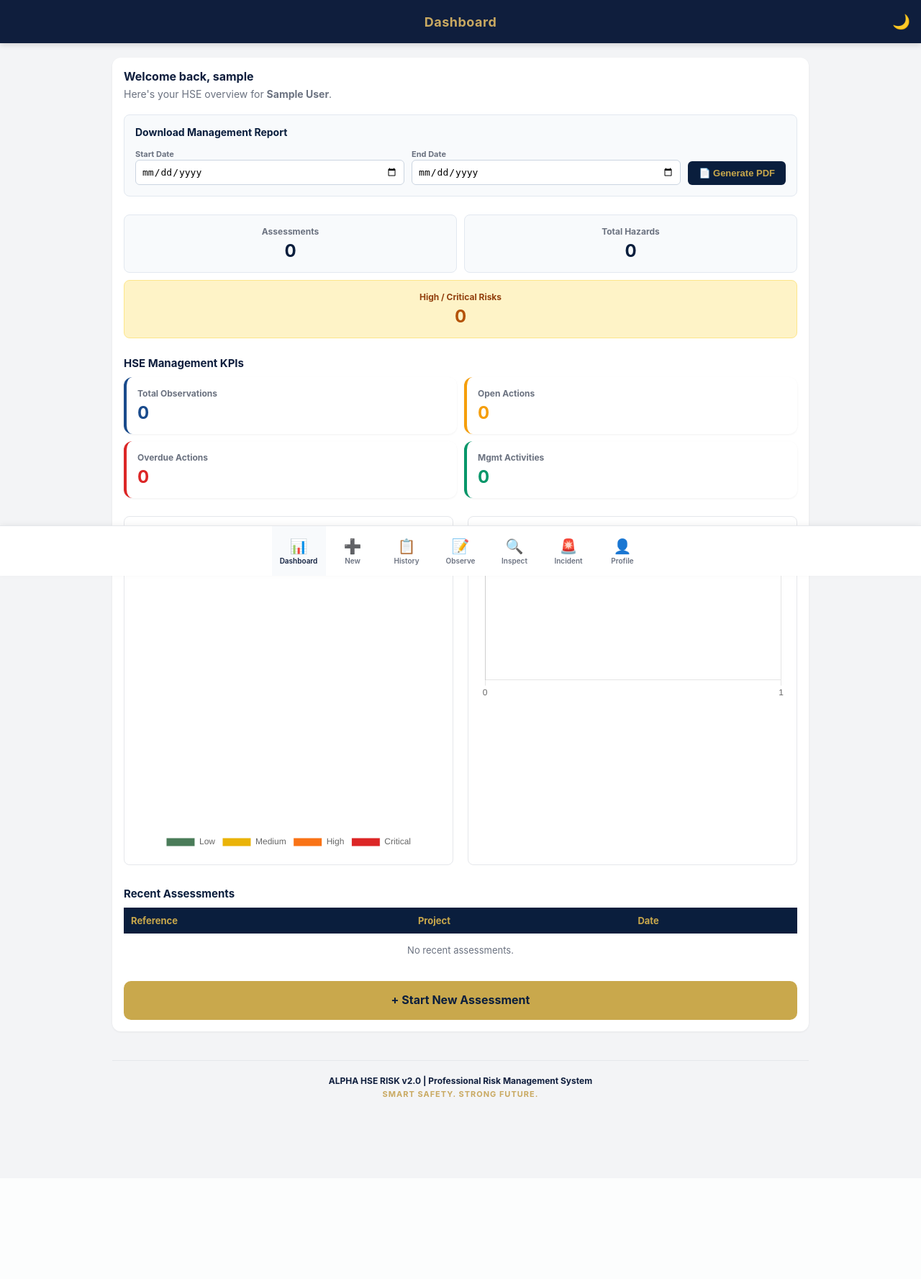
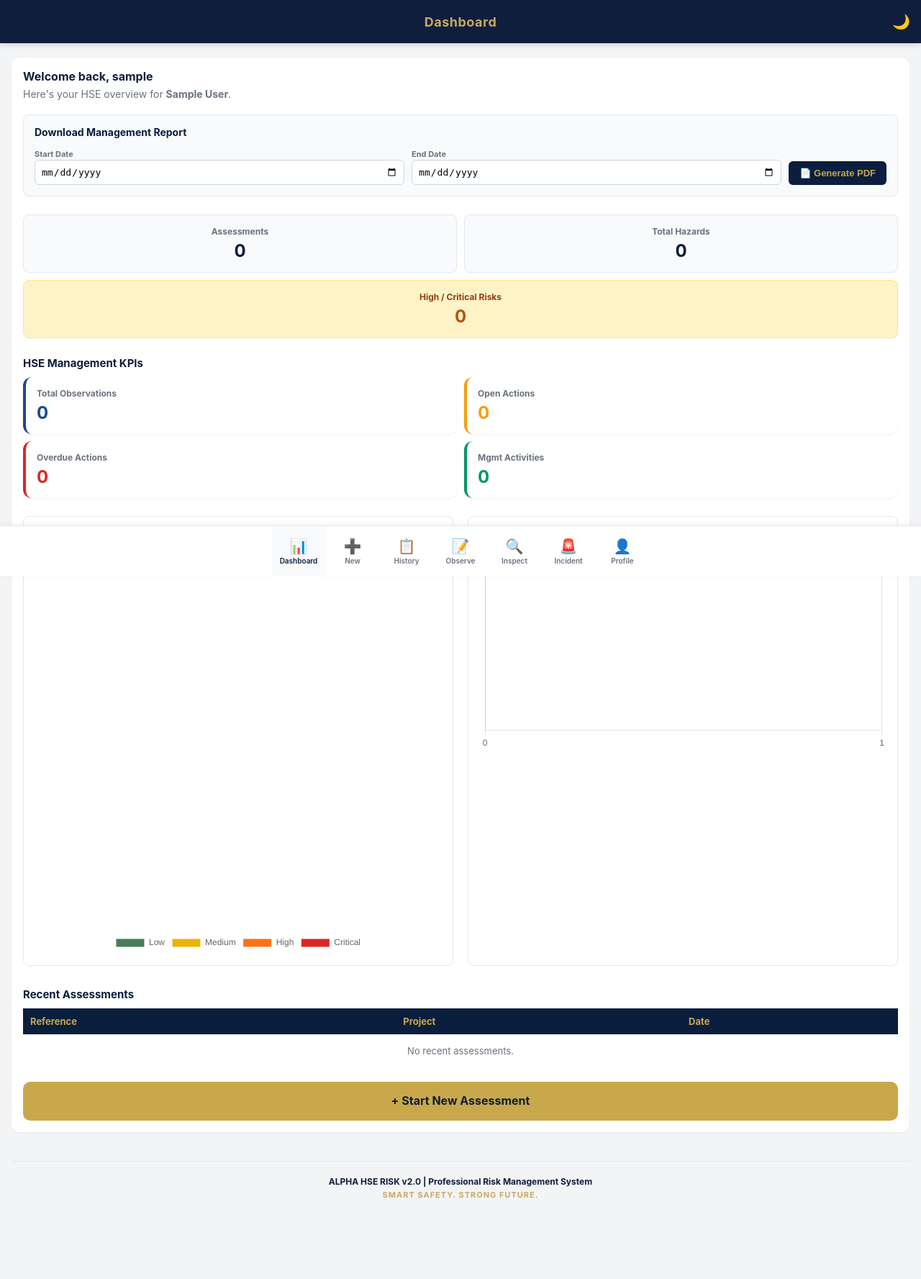
Before and after one commit to Iniobongcodex2/alpha-hse-risk-web, a Flask app: page /dashboard in a window 1280 px wide. Shown: the whole page at 72% size. Before the commit the page ends 1524 px from the top, so only its background shows below. Run offline with Flask 3, Linux system fonts and the light colour scheme; the visitor is signed in with stand-in values (Sample User, id 1); data that the repository does not hold is empty; some libraries are stand-ins or nearby versions.

Commit message:
UI: Expanded desktop dashboard width

```diff
--- a/templates/base.html
+++ b/templates/base.html
@@ -95,9 +95,9 @@
         }
 
         /* ---- DESKTOP EXPANSION (Laptops/PCs) ---- */
-        @media (min-width: 900px) {
+        @media (min-width: 980px) {
             .app-content {
-                max-width: 1000px; /* Expands the dashboard on large screens */
+                max-width: 1550px; /* Expands the dashboard on large screens */
             }
         }
 
```
